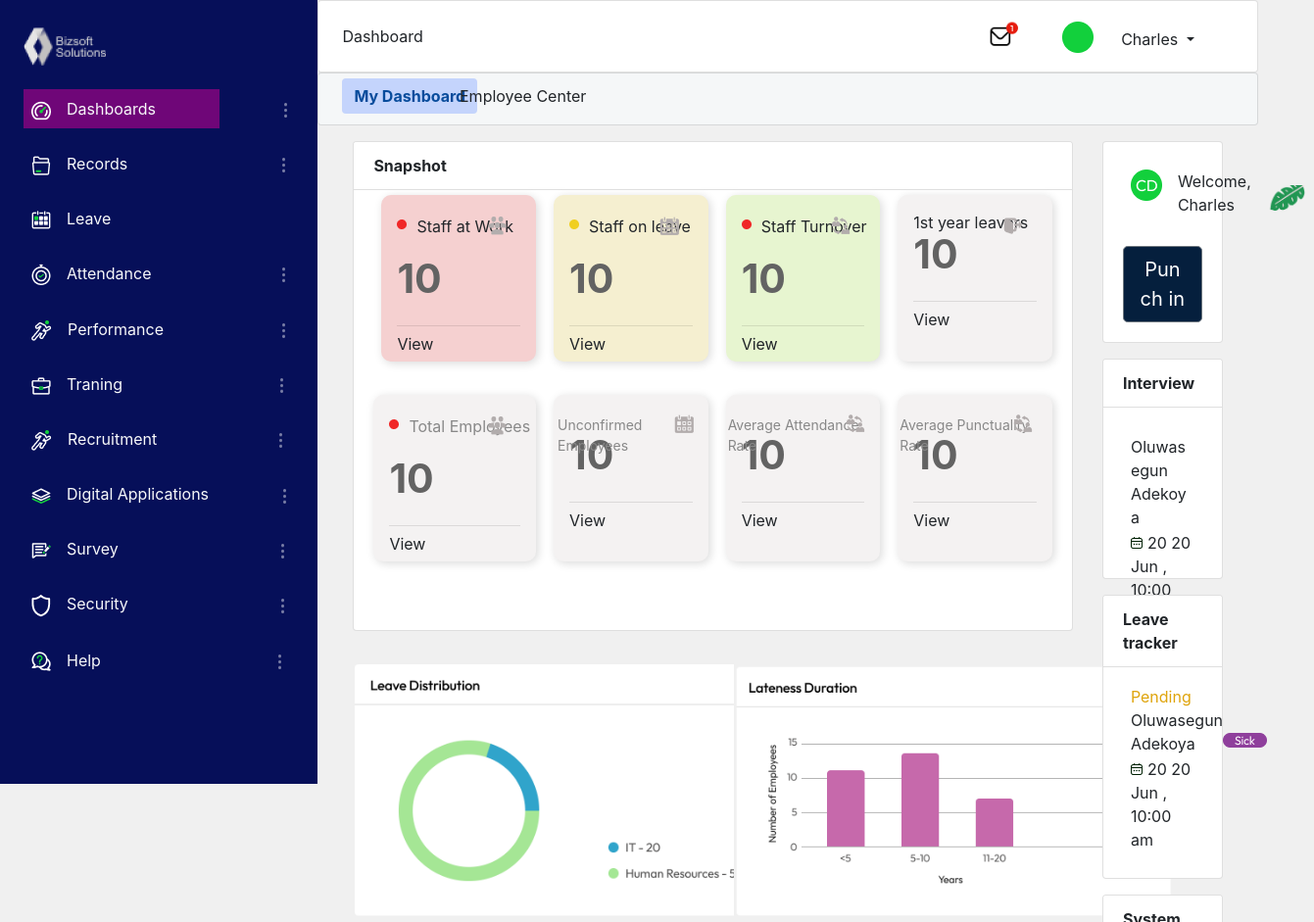
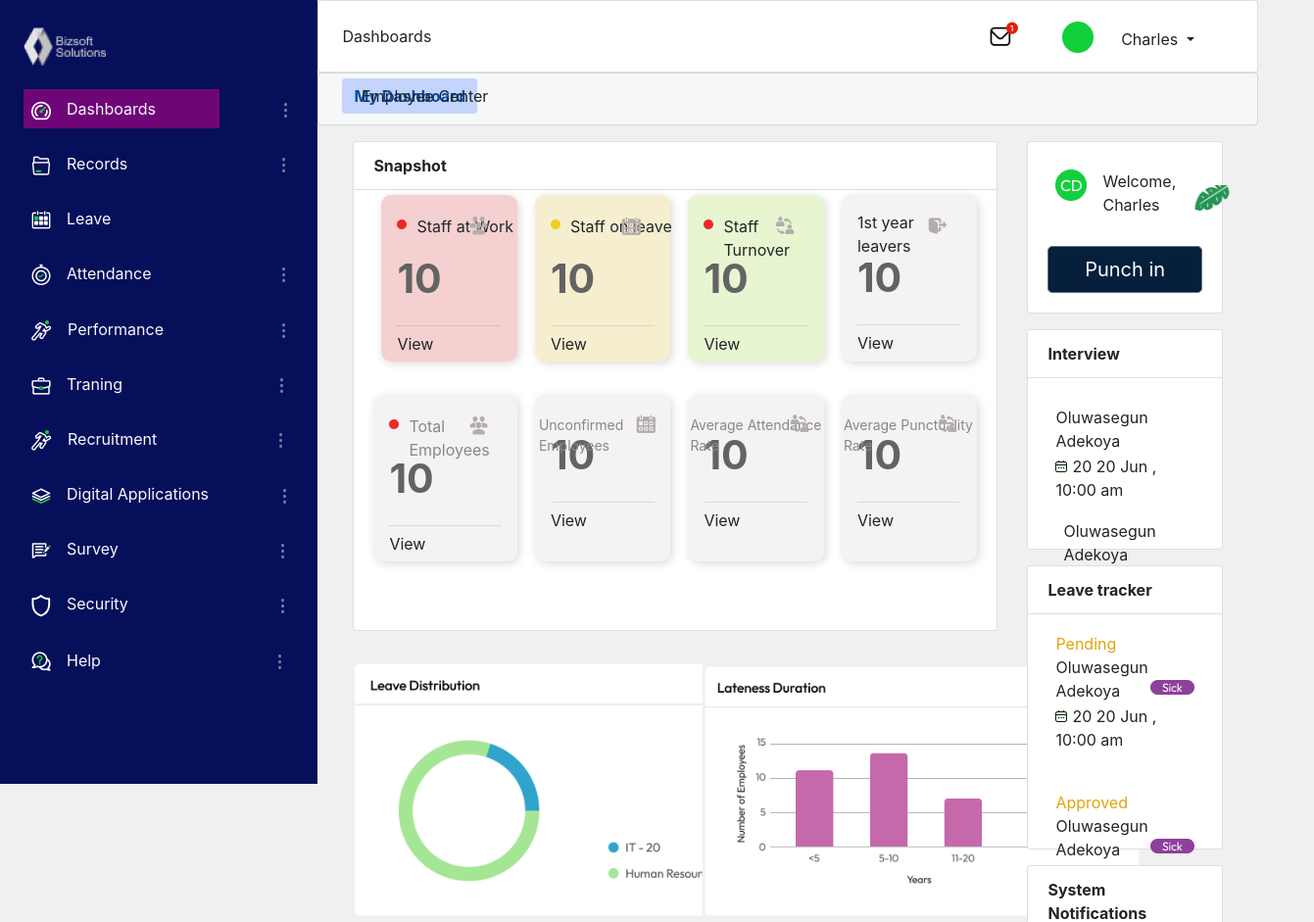
Before and after one commit to omidiora/bizsoft, a plain HTML site: page index.html in a window 1280 px wide. Shown: the top 941 px of the page at 98% size, 1341 px wide, since content can reach past the window. Drawn offline with nearby package versions, Linux system fonts and the light colour scheme.

Commit message:
fix more changes

```diff
--- a/index.html
+++ b/index.html
@@ -362,7 +362,7 @@
                 <div class="card " style="background-color: #FFFFFF;width:102%;height: 74px;">
                     <div class="card-body">
                         <div class="d-flex">
-                            <div class="mr-auto p-1">Dashboard</div>
+                            <div class="mr-auto p-1">Dashboards</div>
                             <div class="p-2 mr-1" style="margin-top: -15px;">
                                 <img src="./asset/14.png" style="width:60px;" >
                             </div>
@@ -413,7 +413,7 @@
 
                             </div>
                             <div class="mr-auto ">
-                                <p style="margin-left: -400px;margin-top: 10px;">Employee Center</p>
+                                <p style="margin-left: -500px;margin-top: 10px;">Employee Center</p>
                             </div>
 
                             <div class="p-2 " style="margin-top: -15px;" >
@@ -428,7 +428,7 @@
 
                <div class="container-fluid">
               <div class="row">
-                <div class="col-md-10">
+                <div class="col-md-9">
 
                     <div class="card" style="height:500px ;">
                         <div class="card-header" style="background-color: white;font-weight: bold;">
@@ -441,7 +441,7 @@
                               <div class="card-counter  p-3" style="background-color: #F5D0D0;">
                              <span>
                                 <img src="./asset/red.png" />
-                                <span style="position: absolute;margin-left:10px;margin-top:4px;wid">Staff at Work</span>
+                                <span style="position: absolute;margin-left:10px;margin-top:4px">Staff at Work</span>
                              </span>
 
                                 <span class="count-numbers">
@@ -709,7 +709,7 @@
 
                 </div>
 
-                <div class="col-md-2 no-gutters">
+                <div class="col-md-3 no-gutters">
                     <div class="card">
                      <div class="card-body">
                          <div class="d-flex">
```
